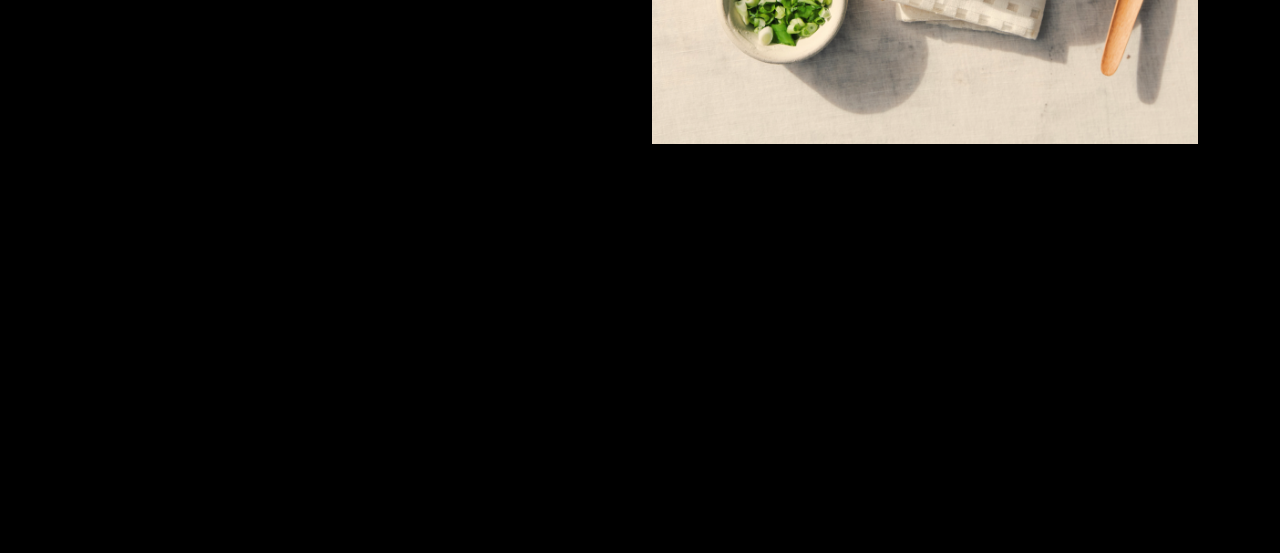
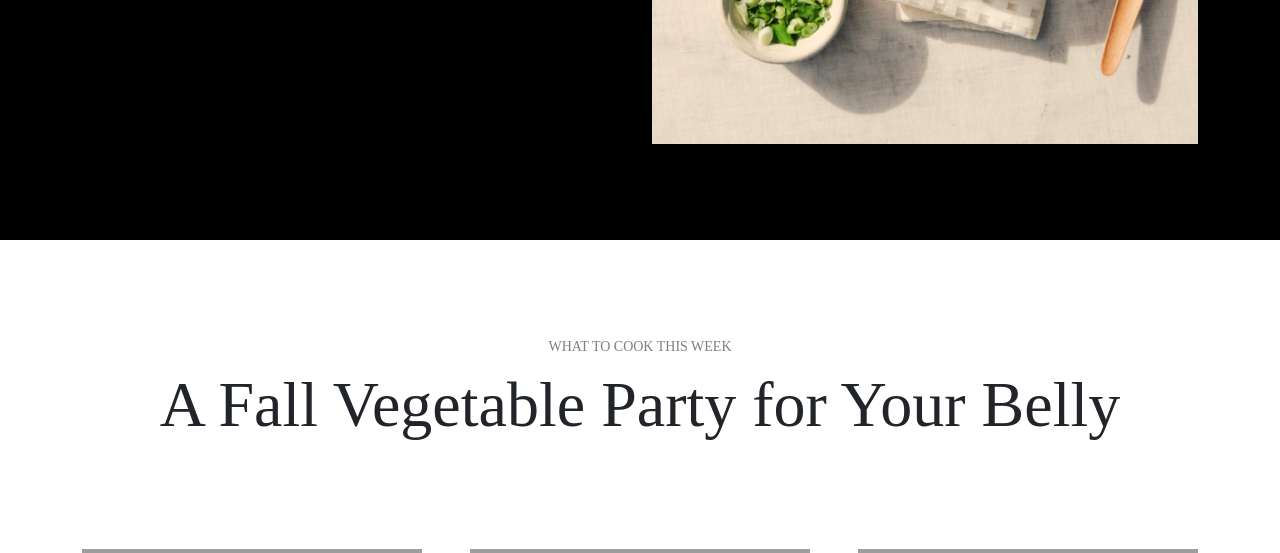
Before and after one commit to Summer-luna/Programming-Project, a PHP site: page / in a window 1280 px wide. Shown: the part 2468-3021 px from the top of the page. Before the commit the page ends 2612 px from the top, so only its background shows below. Run offline with PHP 8.4, Linux system fonts and the light colour scheme; some libraries are stand-ins or nearby versions; some web fonts are replaced; grey boxes are pictures that could not be loaded.

```diff
--- a/side projects/Blog Website/index.html
+++ b/side projects/Blog Website/index.html
@@ -65,7 +65,7 @@
     </nav>
 
     <!-- Recipe one -->
-    <section class="bg-dark text-white mt-5 pt-5" id="recipeSectionOne">
+    <section class="bg-dark text-white mt-5 pt-5">
         <div class="container">
             <div class="row gy-4">
                 <div class="col-sm">
@@ -82,7 +82,7 @@
     </section>
 
     <!-- Recipe two -->
-    <section class="bg-dark text-white mt-5 pt-5" id="recipeSectionOne">
+    <section class="bg-dark text-white mt-5 pt-5">
         <div class="container">
             <div class="row">
                 <div class="col-sm gy-4">
@@ -99,7 +99,7 @@
     </section>
 
     <!-- Recipe three -->
-    <section class="bg-dark text-white mt-5 pt-5" id="recipeSectionOne">
+    <section class="bg-dark text-white my-5 py-5">
         <div class="container">
             <div class="row">
                 <div class="col-sm gy-4">
@@ -116,9 +116,258 @@
     </section>
 
     <!-- Recipe Recommend section one-->
-    <section class="bg-white">
+    <section class="bg-white py-5 mt-5">
         <div class="container">
+            <!-- header -->
+            <div class="row text-center py-5">
+                <div class="thanksgiving text-black-50">WHAT TO COOK THIS WEEK</div>
+                <div class="recipeTitle">A Fall Vegetable Party for Your Belly</div>
+            </div>
 
+            <!-- content -->
+            <div class="row g-5 py-5">
+
+                <div class="col-md">
+                    <img src="img/hearty_vegetable_shumai_3x_browntown.png" class="img-fluid pb-4">
+                    <a href="#" class="text-decoration-none text-dark recipeTitle2">Hearty Vegetable Shumai</a>
+                    <p class="text-black-50 pt-3 sharpeGrotestBook">Serving you a vegetable shumai filled with seasoned rutabaga, a sweet turnip like root vegetable along with scallions, ginger, and garlic in the tiniest of packages.</p>
+                    <a href="#" class="text-dark text-decoration-none">
+                        <p class="sharpeGrotestBook text-decoration-underline d-inline">View Recipe</p><span class="px-1">👉</span>
+                    </a>
+                </div>
+
+                <div class="col-md">
+                    <img src="img/origami_dumplings_3x.png" class="img-fluid pb-4">
+                    <a href="#" class="text-decoration-none text-dark recipeTitle2">Origami Dumplings with Roasted Carrot and Pork</a>
+                    <p class="text-black-50 pt-3 sharpeGrotestBook">A dumpling that's an homage to Taiwanese and Californian cuisine, this dumpling has sweet roasted carrots and juicy pork and features a creative origami fold with two colors, definitely a lot of effort but worth it!</p>
+                    <a href="#" class="text-dark text-decoration-none">
+                        <p class="sharpeGrotestBook text-decoration-underline d-inline">View Recipe</p><span class="px-1">👉</span>
+                    </a>
+                </div>
+
+                <div class="col-md">
+                    <img src="img/steamed_egg_fall+copy_vertical.png" class="img-fluid pb-4">
+                    <a href="#" class="text-decoration-none text-dark recipeTitle2">Fall Dumplings with Butternut Squash Sauce</a>
+                    <p class="text-black-50 pt-3 sharpeGrotestBook">A seasonal dumpling dish that takes more inspiration from my California obsessions like Flour+water and my OG midwest pasta obsession Olive Garden but with some grandma soul.</p>
+                    <a href="#" class="text-dark text-decoration-none">
+                        <p class="sharpeGrotestBook text-decoration-underline d-inline">View Recipe</p><span class="px-1">👉</span>
+                    </a>
+                </div>
+            </div>
+        </div>
+    </section>
+
+    <!-- Trending Recipes -->
+    <section class="bg-white py-5">
+        <div class="container">
+            <!-- header -->
+            <div class="row py-5">
+                <div class="recipeTitle d-inline-block col-sm">Trending Recipes</div>
+                <div class="h4 sharpeGrotestBook col-sm">Popular recipes this week that people at home have been loving to cook.</div>
+            </div>
+
+            <!-- content -->
+            <div class="row g-5 py-5">
+
+                <div class="col-md">
+                    <img src="img/pork_shrimp_classic_dumplings_vertical.png" class="img-fluid pb-4">
+                    <p class="text-black-50 sharpeGrotestBook">#1</p>
+                    <a href="#" class="text-decoration-none text-dark recipeTitle2">Pork and Shrimp Dumplings</a>
+                    <p class="text-black-50 pt-3 sharpeGrotestBook">A nostalgic dumpling that reminds me of my grandma's dumplings, filled with pork, shrimp, carrots and seasoned with homemade mushroom powder.</p>
+                    <a href="#" class="text-dark text-decoration-none">
+                        <p class="sharpeGrotestBook text-decoration-underline d-inline">View Recipe</p><span class="px-1">👉</span>
+                    </a>
+                </div>
+
+                <div class="col-md">
+                    <img src="img/cinnamontoastcrunch_blue.png" class="img-fluid pb-4">
+                    <p class="text-black-50 sharpeGrotestBook">#2</p>
+                    <a href="#" class="text-decoration-none text-dark recipeTitle2">Cinnamon Toast Crunch Mochi</a>
+                    <p class="text-black-50 pt-3 sharpeGrotestBook">A chewy, perfectly 'QQ' butter mochi infused with coconut milk soaked with Cinnamon Toast Crunch, brown sugar, and vanilla.</p>
+                    <a href="#" class="text-dark text-decoration-none">
+                        <p class="sharpeGrotestBook text-decoration-underline d-inline">View Recipe</p><span class="px-1">👉</span>
+                    </a>
+                </div>
+
+                <div class="col-md">
+                    <img src="img/scallion_pancakes_3x.png" class="img-fluid pb-4">
+                    <p class="text-black-50 sharpeGrotestBook">#3</p>
+                    <a href="#" class="text-decoration-none text-dark recipeTitle2">Dad's Scallion Pancakes</a>
+                    <p class="text-black-50 pt-3 sharpeGrotestBook">An all time classic for any Taiwanese family, these flaky crispy layered pancakes are my obsession. My dad used to make these for me all time the time and they go right from the frying pan into my mouth.</p>
+                    <a href="#" class="text-dark text-decoration-none">
+                        <p class="sharpeGrotestBook text-decoration-underline d-inline">View Recipe</p><span class="px-1">👉</span>
+                    </a>
+                </div>
+            </div>
+        </div>
+    </section>
+
+    <!-- Frankie's Recs -->
+    <section class="bg-white py-5">
+        <div class="container border-top py-5">
+            <!-- header -->
+            <div class="row py-5">
+                <div class="recipeTitle d-inline-block col-sm">Frankie's Recs</div>
+                <div class="h4 sharpeGrotestBook col-sm">A little corner of the home page where I curate some of my favorite recipes for the week.</div>
+            </div>
+
+            <!-- content -->
+            <div class="row g-5 py-5">
+
+                <div class="col-md">
+                    <img src="img/golden_beet_dumplings.png" class="img-fluid pb-4">
+                    <a href="#" class="text-decoration-none text-dark recipeTitle2">Golden Beet and Pork Dumpling Satchels</a>
+                    <p class="text-black-50 pt-3 sharpeGrotestBook">A fall dumpling filled with seasonal fall vegetables like roasted golden beets and salted napa cabbage along with fresh ground pork.</p>
+                    <a href="#" class="text-dark text-decoration-none">
+                        <p class="sharpeGrotestBook text-decoration-underline d-inline">View Recipe</p><span class="px-1">👉</span>
+                    </a>
+                </div>
+
+                <div class="col-md">
+                    <img src="img/chicken_teriyaki_pink+2.png" class="img-fluid pb-4">
+                    <a href="#" class="text-decoration-none text-dark recipeTitle2">Honey Cashew Chicken</a>
+                    <p class="text-black-50 pt-3 sharpeGrotestBook">A super easy, great for quarantine one pot meal. This dish is an elevated version of cashew chicken from Chinese takeouts that are still my guilty pleasure.</p>
+                    <a href="#" class="text-dark text-decoration-none">
+                        <p class="sharpeGrotestBook text-decoration-underline d-inline">View Recipe</p><span class="px-1">👉</span>
+                    </a>
+                </div>
+
+                <div class="col-md">
+                    <img src="img/steamed_egg_fall+copy@4x.png" class="img-fluid pb-4">
+                    <a href="#" class="text-decoration-none text-dark recipeTitle2">Steamed Egg with Mushrooms and Squash 蒸水蛋</a>
+                    <p class="text-black-50 pt-3 sharpeGrotestBook">A warm steamed egg with roast fall vegetables that's perfect for cold weather. This a grandma treat that is really savory with a texture that is light and silky.</p>
+                    <a href="#" class="text-dark text-decoration-none">
+                        <p class="sharpeGrotestBook text-decoration-underline d-inline">View Recipe</p><span class="px-1">👉</span>
+                    </a>
+                </div>
+            </div>
+        </div>
+    </section>
+
+    <!-- Set youtube video as background -->
+    <section class="video-container">
+        <iframe src="https://www.youtube.com/embed/PvgdAzw5m0E?autoplay=1&mute=1&controls=0&playlist=PvgdAzw5m0E&loop=1" title="YouTube video player" frameborder="0" allow="accelerometer; autoplay; clipboard-write; encrypted-media; gyroscope; picture-in-picture" allowfullscreen="1"></iframe>
+        <div class="container pt-5">
+            <div class="row py-5">
+                <div class="col-sm">
+                    <p class="smallTitle text-white">LITTLE FAT BOY PRESENTS</p>
+                    <a href="" class="recipeTitle text-white text-decoration-none effect-transparent">Making Grandma's Steamed Pork Buns</a>
+                </div>
+                <div class="col-sm py-5">
+                    <div class="text-white recipeDescribe py-5">
+                        <p>A video showcasing the craft of making steamed pork dumplings just like the way my grandma makes them.</p>
+                    </div>
+                    <div class="d-inline">
+                        <a href="https://youtu.be/PvgdAzw5m0E" class="text-white recipeDescribe">Watch Video</a>
+                        <span class="text-white">|</span>
+                        <a href="#" class="text-white recipeDescribe">View Recipe</a>
+                    </div>
+                </div>
+            </div>
+            <!-- <div class="row py-5">
+                <p class="smallTitle text-white">LITTLE FAT BOY PRESENTS</p>
+                <h1 class="recipeTitle text-white">Making Grandma's Steamed Pork Buns</h1>
+            </div>
+            <div class="row d-sm-flex">
+                <div class="col-sm">
+                    <div class="row text-white recipeDescribe py-5">
+                        <p>A video showcasing the craft of making steamed pork dumplings just like the way my grandma makes them.</p>
+                    </div>
+                    <div class="row d-inline">
+                        <a href="https://youtu.be/PvgdAzw5m0E" class="text-white recipeDescribe">Watch Video</a>
+                        <span class="text-white">|</span>
+                        <a href="#" class="text-white recipeDescribe">View Recipe</a>
+                    </div>
+                </div>
+
+            </div> -->
+
+
+        </div>
+
+    </section>
+
+    <!-- Home Cooked Dumpling Favorites -->
+    <section class="bg-white py-5">
+        <div class="container">
+            <!-- header -->
+            <div class="row py-5">
+                <div class="recipeTitle d-inline-block col-sm">Home Cooked Dumpling Favorites</div>
+                <div class="h4 sharpeGrotestBook col-sm">Delicious bundles of meat and veggies wrapped up and steamed, boiled, or fried. These nostalgic, home cooked inspired dumps take time but are so worth it.</div>
+            </div>
+
+            <!-- content -->
+            <div class="row g-5 py-5">
+
+                <div class="col-md">
+                    <img src="img/Corn_Chicken_Dumplings_vertical.png" class="img-fluid pb-4">
+                    <a href="#" class="text-decoration-none text-dark recipeTitle2">Chicken and Corn Dumplings</a>
+                    <p class="text-black-50 pt-3 sharpeGrotestBook">A midwest dumpling at heart, this one is filled with juicy chicken and savory corn with ginger and garlic for the perfect summer dumpling.</p>
+                    <a href="#" class="text-dark text-decoration-none">
+                        <p class="sharpeGrotestBook text-decoration-underline d-inline">View Recipe</p><span class="px-1">👉</span>
+                    </a>
+                </div>
+
+                <div class="col-md">
+                    <img src="img/sweet_pepper_Dumplings_vertical_3x.png" class="img-fluid pb-4">
+                    <a href="#" class="text-decoration-none text-dark recipeTitle2">Sweet Red Pepper and Pork Dumplings</a>
+                    <p class="text-black-50 pt-3 sharpeGrotestBook">A quarantine dump to brighten up your day with savory peppers in a bright orange dumpling. Thinking of everyone who's been effected by these crazy times and hope everyone is staying safe.</p>
+                    <a href="#" class="text-dark text-decoration-none">
+                        <p class="sharpeGrotestBook text-decoration-underline d-inline">View Recipe</p><span class="px-1">👉</span>
+                    </a>
+                </div>
+
+                <div class="col-md">
+                    <img src="img/dumpling_subcover_website.png" class="img-fluid pb-4">
+                    <a href="#" class="text-decoration-none text-dark recipeTitle2">Grandma's Pork Dumplings</a>
+                    <p class="text-black-50 pt-3 sharpeGrotestBook">I love this little dumpling so much. It has been with me since I was a kid. It's meaty, juicy, ginger-y and oh so plump. Steam them, fry them, they all go great in the tum.</p>
+                    <a href="#" class="text-dark text-decoration-none">
+                        <p class="sharpeGrotestBook text-decoration-underline d-inline">View Recipe</p><span class="px-1">👉</span>
+                    </a>
+                </div>
+            </div>
+        </div>
+    </section>
+
+    <!-- Family Recipes -->
+    <section class="bg-white py-5">
+        <div class="container border-top p-5">
+            <!-- header -->
+            <div class="row py-5">
+                <div class="recipeTitle d-inline-block col-sm">Family Recipes</div>
+                <div class="h4 sharpeGrotestBook col-sm"> Some of my favorite nostalgic dishes growing up directly translate from my grandma and family straight to your home kitchen.</div>
+            </div>
+
+            <!-- content -->
+            <div class="row g-5 py-5">
+
+                <div class="col-md">
+                    <img src="img/zhajiamiang_vertical.png" class="img-fluid pb-4">
+                    <a href="#" class="text-decoration-none text-dark recipeTitle2">Handcut Noodles with Minced Pork Sauce</a>
+                    <p class="text-black-50 pt-3 sharpeGrotestBook">A play off one of my favorite Taiwanese noodle dishes, zha jiang mian 炸酱面. The secret sauce here is a mix of sweet and savory black bean sauce and hoisin simmered with juicy pork.</p>
+                    <a href="#" class="text-dark text-decoration-none">
+                        <p class="sharpeGrotestBook text-decoration-underline d-inline">View Recipe</p><span class="px-1">👉</span>
+                    </a>
+                </div>
+
+                <div class="col-md">
+                    <img src="img/vegetable_bao_detail_3x.png" class="img-fluid pb-4">
+                    <a href="#" class="text-decoration-none text-dark recipeTitle2">Steamed Vegetable and Pork Buns</a>
+                    <p class="text-black-50 pt-3 sharpeGrotestBook">A super nostalgic, classic steamed bun filled with napa cabbage and pork. This bun totally reminds me of my grandma's house in Memphis in her kitchen.</p>
+                    <a href="#" class="text-dark text-decoration-none">
+                        <p class="sharpeGrotestBook text-decoration-underline d-inline">View Recipe</p><span class="px-1">👉</span>
+                    </a>
+                </div>
+
+                <div class="col-md">
+                    <img src="img/stickyrice_chicken_vertical_3x.png" class="img-fluid pb-4">
+                    <a href="#" class="text-decoration-none text-dark recipeTitle2">Grandma's Sticky Rice</a>
+                    <p class="text-black-50 pt-3 sharpeGrotestBook">For all my sticky rice lovers out there, An ode to my grandma's sticky rice comfort food stape with shittake mushrooms, and marinated chicken thigh.</p>
+                    <a href="#" class="text-dark text-decoration-none">
+                        <p class="sharpeGrotestBook text-decoration-underline d-inline">View Recipe</p><span class="px-1">👉</span>
+                    </a>
+                </div>
+            </div>
         </div>
     </section>
     <footer></footer>
--- a/side projects/Blog Website/sass/style.scss
+++ b/side projects/Blog Website/sass/style.scss
@@ -1,6 +1,22 @@
+$sharpeGrotestBook: "Sharp Grotesk Book 20";
+
+@mixin smallTitle {
+  font-family: $sharpeGrotestBook;
+  font-size: 14px;
+}
+
+@mixin navbar {
+  font-size: 18px;
+  font-family: $sharpeGrotestBook;
+}
+
+@mixin bigTitle {
+  font-family: "Lydian";
+  font-size: 3.2rem;
+}
+
 .thanksgiving {
-  font-family: "Sharp Grotesk Book 20";
-  font-size: 14px;
+  @include smallTitle();
 }
 
 #logo {
@@ -26,9 +41,7 @@
 }
 
 .recipeTitle {
-  font-family: "Lydian";
-  /* font-size: 64px; */
-  font-size: 3.2rem;
+  @include bigTitle();
   margin-right: 12px;
 }
 
```
Also changed, not shown: other parts of side projects/Blog Website/sass/style.scss (+70 -3 lines), side projects/Blog Website/img/Corn_Chicken_Dumplings_vertical.png (added), side projects/Blog Website/img/chicken_teriyaki_pink+2.png (added), side projects/Blog Website/img/dumpling_subcover_website.png (added), side projects/Blog Website/sass/style.css, 13 other files.
